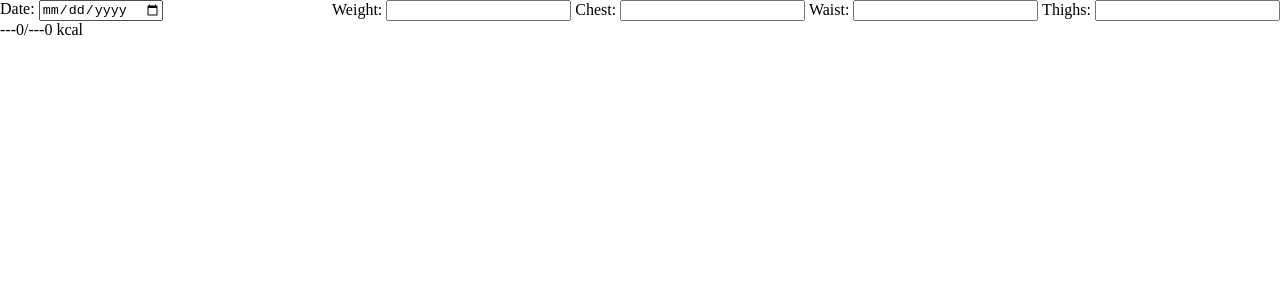
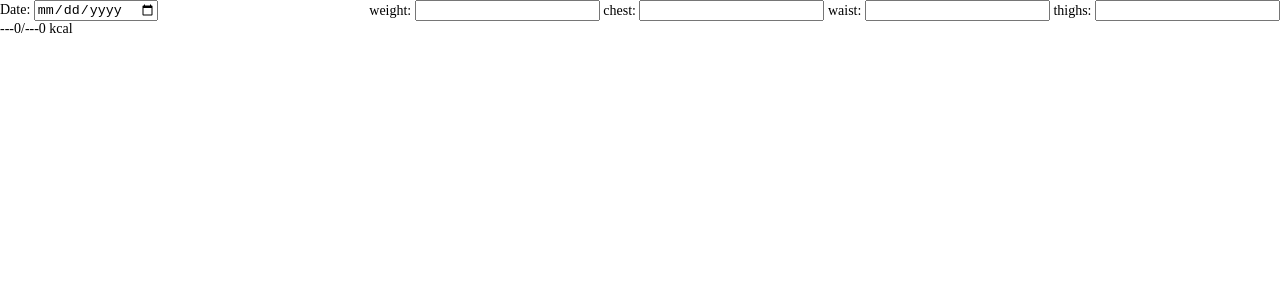
Before and after one commit to puncleV/diet-diary, a Vue app: page /#/ in a window 1280 px wide. Shown: the top 300 px of the page. Built offline with nearby package versions, Linux system fonts and the light colour scheme.

Commit message:
app-header
add: google-fonts;
add: mono space font for app;

```diff
--- a/index.html
+++ b/index.html
@@ -3,8 +3,15 @@
 <head>
     <meta charset="utf-8">
     <title>Diet diary</title>
+    <link href='https://fonts.googleapis.com/css?family=IBM Plex Mono' rel='stylesheet'>
 </head>
-<body style="margin: 0;">
+<style>
+    body {
+        font-family: 'Ubuntu Mono',serif;font-size: 14px;
+        margin: 0;
+    }
+</style>
+<body>
 <div id="app"></div>
 <!-- Note the reference to src here. Parcel will rewrite it on build. -->
 <script src="./src/main.js"></script>
--- a/src/components/app-header.vue
+++ b/src/components/app-header.vue
@@ -11,19 +11,19 @@
         </div>
         <div>
             <label>
-                Weight:
+                weight:
                 <input type="number"/>
             </label>
             <label>
-                Chest:
+                chest:
                 <input type="number"/>
             </label>
             <label>
-                Waist:
+                waist:
                 <input type="number"/>
             </label>
             <label>
-                Thighs:
+                thighs:
                 <input type="number"/>
             </label>
         </div>
```
